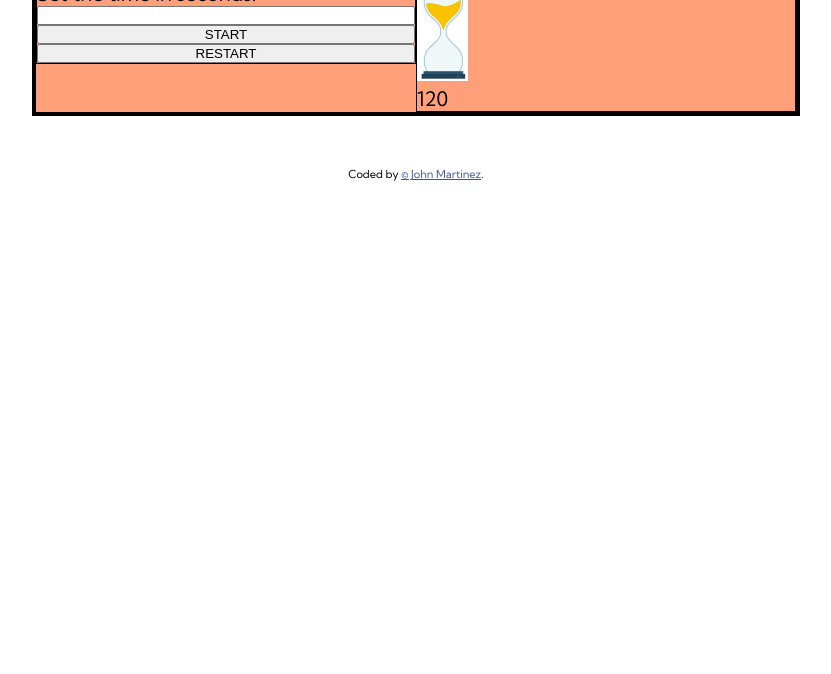
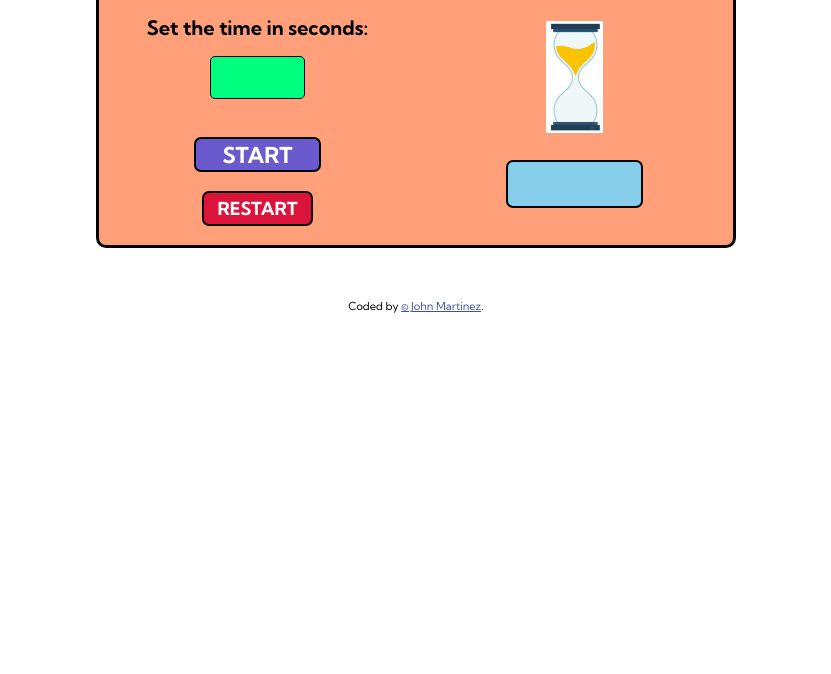
Before and after one commit to johnmartinezolarte/Timer, a plain HTML site: page index.html in a window 1280 px wide. Shown: the part 126-800 px from the top of the page, without its empty margins (224-1055 px from the left). Drawn offline with Linux system fonts and the light colour scheme.

Commit message:
finished

```diff
--- a/index.html
+++ b/index.html
@@ -1,5 +1,5 @@
 <!DOCTYPE html>
-<html lang="en">
+<html lang="es">
 <head>
     <meta charset="UTF-8">
     <meta http-equiv="X-UA-Compatible" content="IE=edge">
@@ -13,13 +13,13 @@
         <div class="container">
             <div class="container_left">
                 <label class="text_time" for="time">Set the time in seconds:</label>
-                <input id="time" type="number" min="1">
-                <button type="button">START</button>
-                <button type="button">RESTART</button>
+                <input id="time" type="number">
+                <button class="start" type="button">START</button>
+                <button class="restart" type="button">RESTART</button>
             </div>
             <div class="container_right">
-                <img src="./images/hourglass full.jpg" alt="" class="hourglass">
-                <div class="display_time">120</div>
+                <img src="./images/hourglass_full.jpg" alt="" class="hourglass">
+                <div class="display_time"></div>
             </div>
         </div>
     </div>
--- a/main.js
+++ b/main.js
@@ -0,0 +1,25 @@
+const tag=parameter=>document.querySelector(parameter);
+const time=tag('#time');
+const btnStart=tag('.start');
+const btnRestart=tag('.restart');
+const hourglass=tag('.hourglass');
+const displayTime=tag('.display_time');
+
+btnStart.addEventListener('click', ()=>time.value>0?(timer(time.value),btnStart.style.visibility="hidden"):alert('Enter a value greater than zero'));
+
+btnRestart.addEventListener('click', refresh);
+
+function refresh(){
+    location.reload();
+}
+
+function timer(period){
+    if(period===0){
+        displayTime.innerHTML='Finished'
+        hourglass.src="./images/hourglass_empty.jpg";
+
+    }else{
+        displayTime.innerHTML=period
+        setTimeout(timer,1000,period-1);
+    }
+}
--- a/style.css
+++ b/style.css
@@ -10,39 +10,85 @@ body{
 }
 .content{
     border: solid 3px black;
+    border-radius: 10px;
     background-color:lightsalmon;
-    width: 60%;
-    height: 80%;
+    width: 50%;
+    height: 70%;
     margin: 4% auto;
 }
 .title{
-    border: solid 1px black;
-    text-align: center;
     font-size: 40px;
     font-weight: 700;
-    height: 10%;
+    margin-top: 1%;
+    text-align: center;
 }
 .container{
-    border: solid 1px black;
-    width: 100%;
-    height: 90%;
     display: flex;
 }
 .container_left{
-    border: solid 1px black;
     display: flex;
     flex-direction: column;
+    align-items: center;
     width: 100%;
-    height: 100%;
+}
+.text_time{
+    font-weight: 700;
+    margin-top: 10%;
+}
+#time{
+    border-radius: 5px;
+    margin-top: 5%;
+    background-color: springgreen;
+    border: solid 1px black;
+    font-family: 'Kumbh Sans', sans-serif;
+    font-size: 25px;
+    width: 30%;
+    height: 43px;
+    text-align: center;
+}
+button{
+    border: solid 2px black;
+    border-radius: 7px;
+    font-family: 'Kumbh Sans', sans-serif;
+    font-weight: 700;
+    height: 35px;
+}
+.start{
+    background-color: slateblue;
+    color: white;
+    font-size: 22px;
+    margin-top: 12%;
+    width: 40%;
+}
+.restart{
+    background-color:crimson;
+    color: white;
+    font-size: 18px;
+    margin: 6%;
+    width: 35%;
 }
 .container_right{
-    border: solid 1px black;
     width: 100%;
-    height: 100%;
+    display: flex;
+    flex-direction: column;
+    align-items: center;
+    justify-content: center;
+    gap: 10%;
 }
 .hourglass{
-    height: 100px; /*arreglar*/
+    width: 18%;
 }
-
+.display_time{
+    background-color:skyblue;
+    border: solid 2px black;
+    border-radius: 7px;
+    font-size: 25px;
+    font-weight: 700;
+    width: 43%;
+    height: 48px;
+    display: flex;
+    justify-content: center;
+    align-items: center;
+}
 .attribution { font-size: 11px; text-align: center; }
 .attribution a { color: hsl(228, 45%, 44%); }
```
Also changed, not shown: images/hourglass half empty.jpg (deleted), images/hourglass half full.jpg (deleted), images/hourglass_empty.jpg (renamed from images/hourglass empty.jpg), images/hourglass_full.jpg (renamed from images/hourglass full.jpg).
